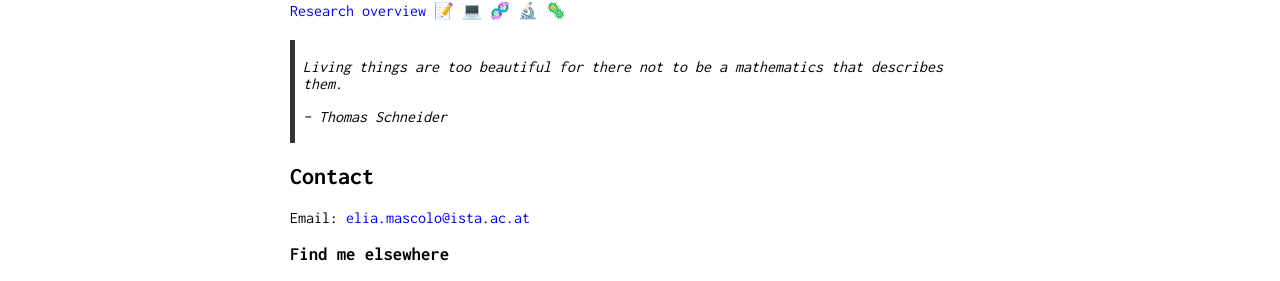
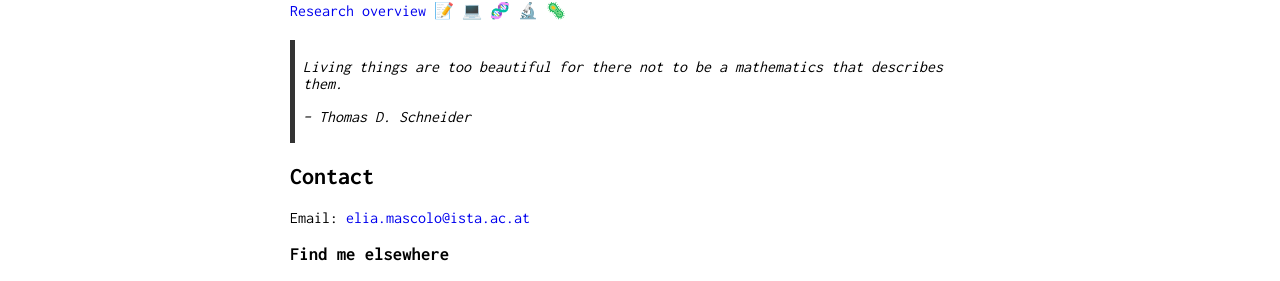
Before and after one commit to eliamascolo/eliamascolo.github.io, a Jekyll site: the page built from index.md, in a window 1280 px wide. Shown: the part 402-683 px from the top of the page. Built offline with Jekyll 4.4.1, drawn with Linux system fonts in a browser that asks for light colours; grey boxes are pictures that could not be loaded.

```diff
--- a/index.md
+++ b/index.md
@@ -27,7 +27,7 @@ I use information theory to study molecular evolution. My research focuses on th
 
 > Living things are too beautiful for there not to be a mathematics that describes them.
 >
-> -- <cite>Thomas Schneider</cite>
+> -- <cite>Thomas D. Schneider</cite>
 
 ## Contact
 
```
